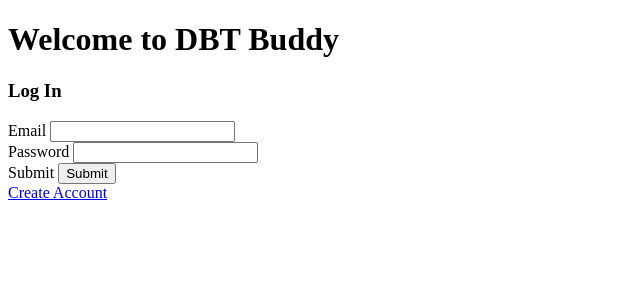
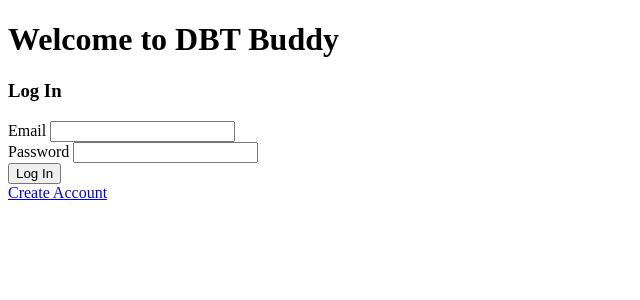
Before and after one commit to algavrich/DBT-Buddy, a Flask app: page / in a window 1280 px wide. Shown: the top 300 px of the page, without its empty margins (0-640 px from the left). Run offline with Flask 2, Linux system fonts and the light colour scheme.

Commit message:
Added labels for inputs and changed submit value

```diff
--- a/templates/login.html
+++ b/templates/login.html
@@ -23,15 +23,18 @@
 
     <form action="/login" id="login-form">
       <div>
-        Email <input type="text" name="email">
+        <label for="email">Email</label>
+        <input type="text" name="email" id="email">
       </div>
 
       <div>
-        Password <input type="password" name="password">
+        <label for="password">Password</label>
+        <input type="password" name="password" id="password">
       </div>
 
       <div>
-        Submit <input type="submit">
+        <label for="submit-button" hidden>Log In</label>
+        <input type="submit" value="Log In" id="submit-button">
       </div>
     </form>
   </div>
```
